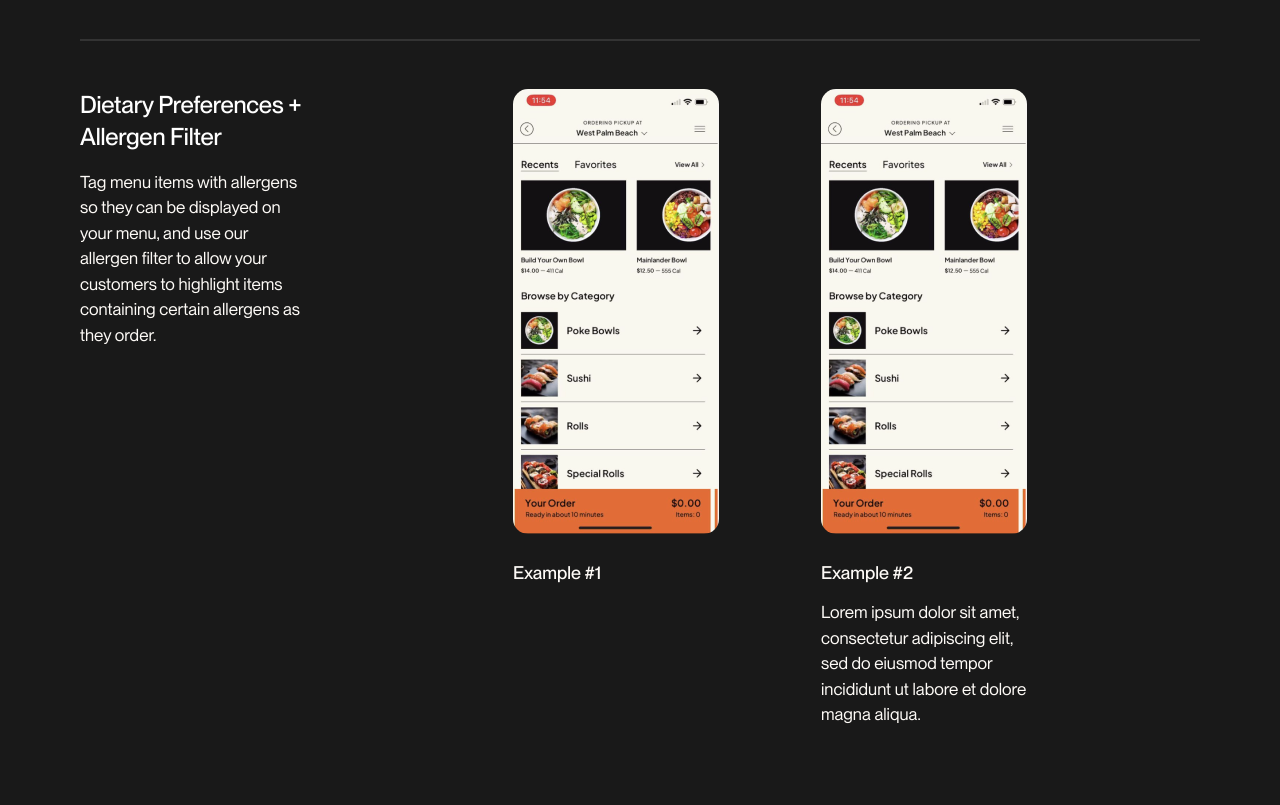
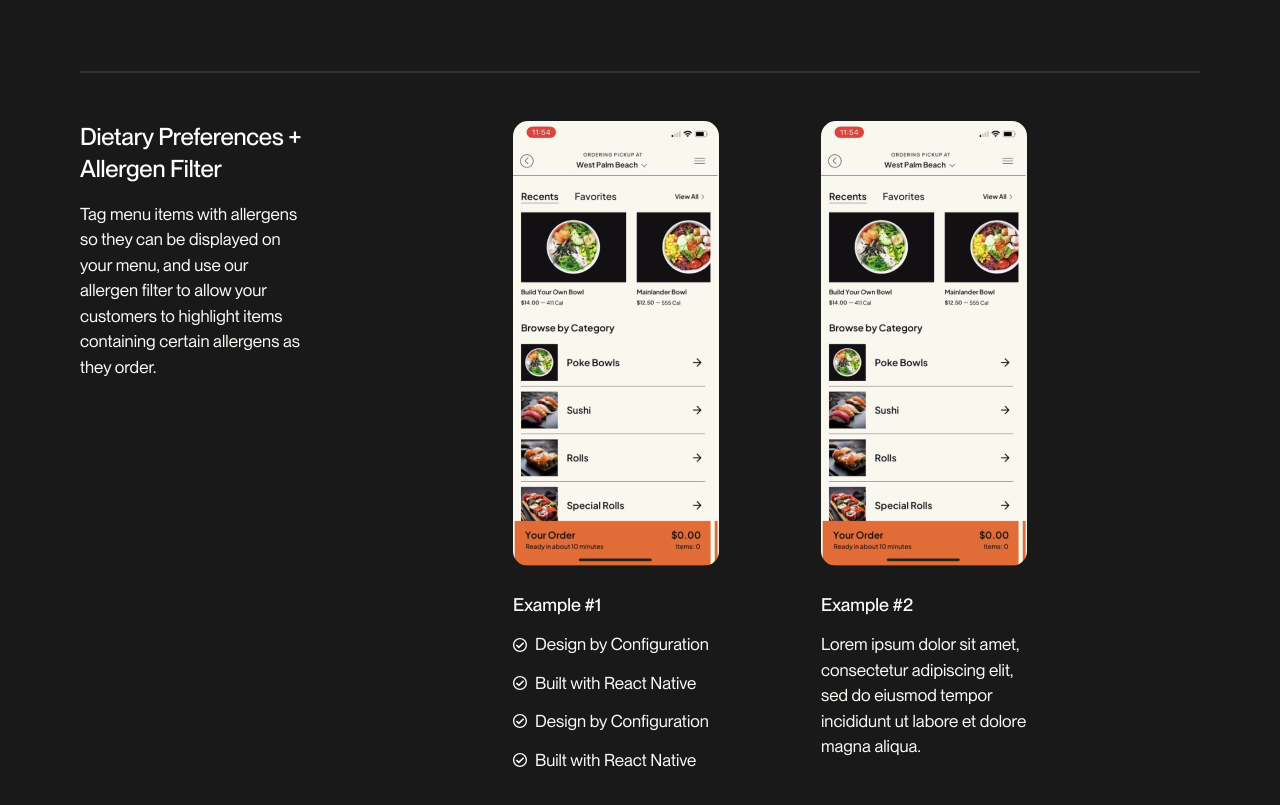
Before and after one commit to NayabKhanvict/Open-Tender-Assignment, a React (Create React App) app: page / in a window 1280 px wide. Shown: the part 1979-2784 px from the top of the page. Built offline with nearby package versions, Linux system fonts and the light colour scheme.

Commit message:
Checklist

```diff
--- a/src/components/Category/Category.module.scss
+++ b/src/components/Category/Category.module.scss
@@ -3,10 +3,10 @@
 .CatgWrap {
     padding-top: 71px;
     transition: all 0.5s ease-in-out;
+    scroll-margin-top: 71px;
 
     &.sticky {
-        margin-top: 0;
-        padding-top: 130px;
+        padding-top: 120px;
     }
 }
 
--- a/src/components/ItemCard/ItemCard.module.scss
+++ b/src/components/ItemCard/ItemCard.module.scss
@@ -27,5 +27,34 @@
     font-weight: $font-weight-normal;
     font-size: 17px;
     line-height: 150%;
-    color: $grey-2
+    color: $grey-2;
+    margin-bottom: 16px;
 }
+
+.ItemList {
+    padding-left: 0;
+
+    .ItemListItems {
+        font-weight: 400;
+        font-size: 17px;
+        line-height: 120%;
+        color: $grey-2;
+        padding-left: 22px;
+        position: relative;
+        margin-bottom: 18px;
+
+        &:before {
+            content: '';
+            width: 14px;
+            height: 14px;
+            background-image: url('../../assets/images/icons/check-icon.svg');
+            background-position: center;
+            background-repeat: no-repeat;
+            background-size: 100%;
+            position: absolute;
+            top: 50%;
+            left: 0;
+            transform: translateY(-50%);
+        }
+    }
+}
--- a/src/components/ItemCard/ItemCard.tsx
+++ b/src/components/ItemCard/ItemCard.tsx
@@ -12,6 +12,23 @@ const ItemCard = ({title, detail, checklist}: Props) => {
         <img src={Image} className={styles.ItemImg} alt="Image" />
         <h4 className={styles.ItemTitle}>{title}</h4>
         <p className={styles.ItemText}>{detail}</p>
+        {!checklist? '' :
+        <ul className={styles.ItemList}>
+
+          {checklist.map((list: any, i: number) => (
+            <li
+              className={styles.ItemListItems}
+              key={i}
+              >
+                {list}
+              </li>
+          ))}
+          {/* <li className={styles.ItemListItems}>Design by Configuration</li>
+          <li className={styles.ItemListItems}>Built with React Native</li>
+          <li className={styles.ItemListItems}>Design by Configuration</li>
+          <li className={styles.ItemListItems}>Built with React Native</li> */}
+        </ul>
+        }
         {/* checklist code */}
     </div>
   )
--- a/src/pages/Home.module.scss
+++ b/src/pages/Home.module.scss
@@ -24,9 +24,9 @@
     font-size: 18px;
     font-weight: $font-weight-normal;
     line-height: 150%;
-    padding-top: 40px;
+    margin-top: 40px;
     max-width: 420px;
-    padding-bottom: 43px;
+    margin-bottom: 43px;
 }
 
 .barWrap {
@@ -40,7 +40,7 @@
     justify-content: space-between;
     padding: 14px 0;
     background-color: $brand1;
-    transition: all 0.5s ease-in-out;
+    transition: all 1s ease-in-out;
 
 
     &.sticky {
@@ -61,6 +61,7 @@
     font-size: 16px;
     font-weight: $font-weight-medium;
     margin-right: 48px;
+    cursor: pointer;
 
     &:last-child {
         margin-right: 0;
--- a/src/pages/Home.tsx
+++ b/src/pages/Home.tsx
@@ -10,7 +10,8 @@ const Home = () => {
   const [scroll, setScroll] = useState(false);
   useEffect(() => {
     window.addEventListener("scroll", () => {
-      setScroll(window.scrollY > 256);
+      setScroll(window.scrollY > 248);
+      console.log(window.scrollY);
     });
   }, []);
 
```
Also changed, not shown: src/assets/images/icons/check-icon.svg (added).
